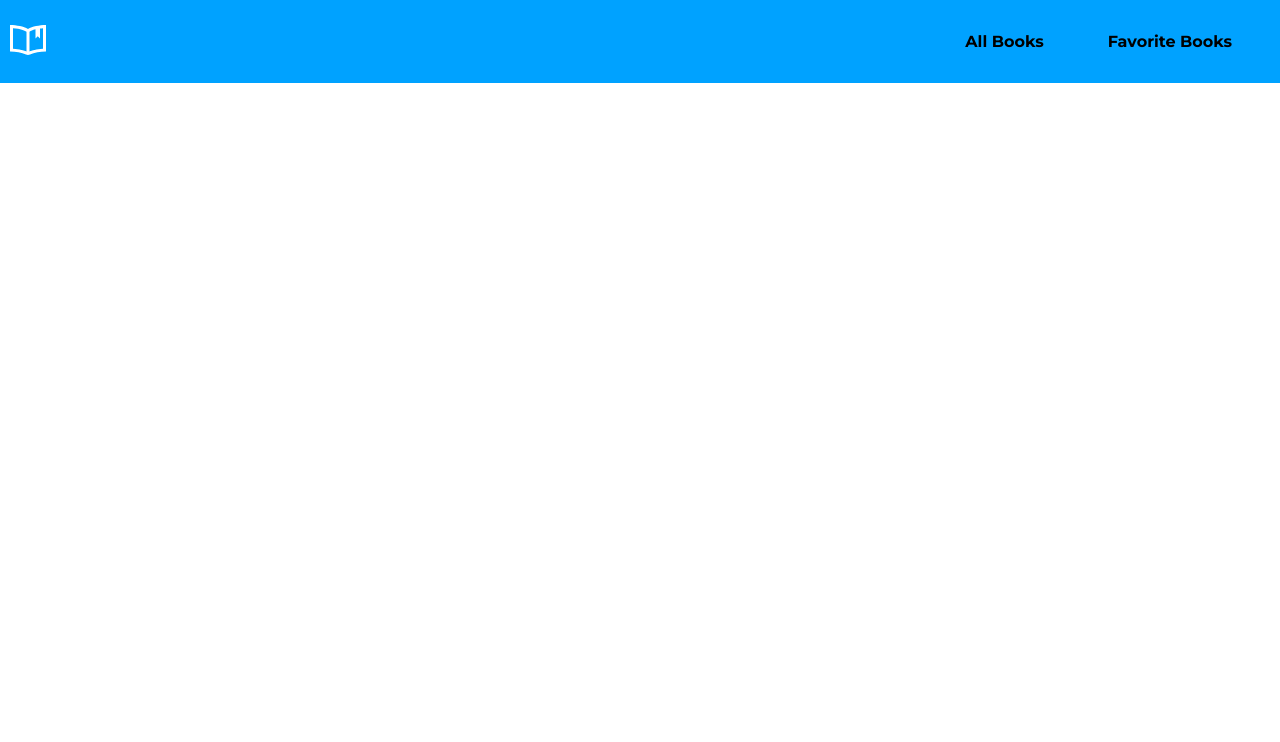
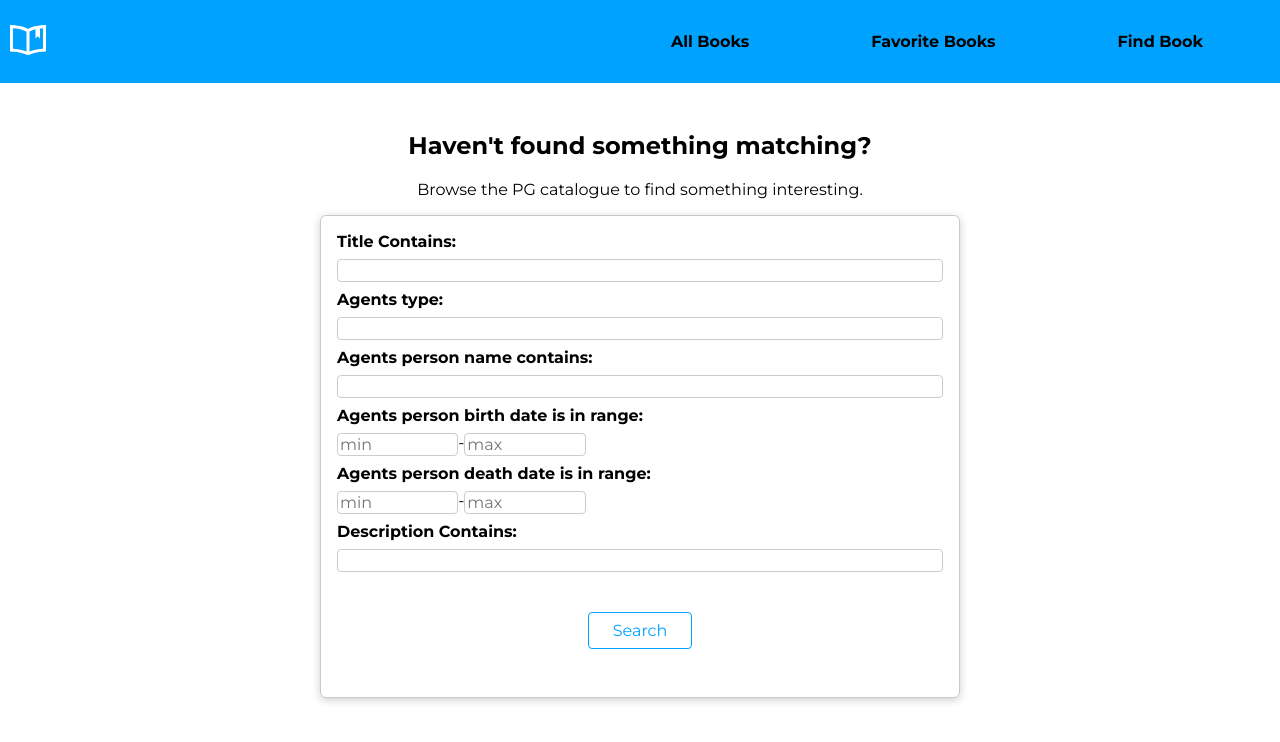
Before and after one commit to noszczykmichal/book4u, a React (Create React App) app: page /find-book in a window 1280 px wide. Shown: the top 742 px of the page. Built offline with nearby package versions, Linux system fonts and the light colour scheme.

Commit message:
fetching books from api on the basis of search criteria

```diff
--- a/src/App.js
+++ b/src/App.js
@@ -4,6 +4,7 @@ import { Routes, Route } from "react-router-dom";
 import Layout from "./components/Layout/Layout";
 import AllBooks from "./pages/AllBooks";
 import FavoriteBooks from "./pages/FavoriteBooks";
+import FindBook from "./pages/FindBook";
 
 function App() {
   return (
@@ -11,6 +12,7 @@ function App() {
       <Routes>
         <Route path="/" exact element={<AllBooks/>}/>
         <Route path="/favorite-books" element={<FavoriteBooks/>}/>
+        <Route path="/find-book" element={<FindBook/>}></Route>
       </Routes>
     </Layout>
   );
--- a/src/components/Navigation/NavigationItems/NavigationItem/NavigationItem.module.css
+++ b/src/components/Navigation/NavigationItems/NavigationItem/NavigationItem.module.css
@@ -2,17 +2,31 @@
   text-decoration: none;
   color: inherit;
   font-weight: 700;
+  padding: 0.5rem 1.5rem;
+  border: 1px solid transparent
 }
 
 .navigation-item a:hover,
 .navigation-item a:active {
-  text-decoration: none;
-  color: #fff;
-  border-bottom: 5px solid #fff;
+  border: 1px solid #000;
+  border-radius: 4px;
 }
 
-@media (min-width: 576px) {
+@media(min-width: 576px) {
   .navigation-item {
     padding: 0 2rem;
   }
+
+  .navigation-item a{
+    border: 5px solid transparent;
+  }
+
+  .navigation-item a:hover,
+  .navigation-item a:active {
+    border: 5px solid transparent;
+    border-bottom: 5px solid white;
+    border-radius: 0;
+  }
 }
+
+/* border-bottom: 5px solid #fff; */
--- a/src/components/Navigation/NavigationItems/NavigationItems.js
+++ b/src/components/Navigation/NavigationItems/NavigationItems.js
@@ -1,11 +1,16 @@
-import classes from './NavigationItems.module.css'
+import classes from "./NavigationItems.module.css";
 import NavigationItem from "./NavigationItem/NavigationItem";
 
 function NavigationItems(props) {
   return (
-    <ul className={classes['navigation-items']}>
-      <NavigationItem link="/" clicked={props.linkClicked}>All Books</NavigationItem>
-      <NavigationItem link="favorite-books" clicked={props.linkClicked}>Favorite Books</NavigationItem>
+    <ul className={classes["navigation-items"]}>
+      <NavigationItem link="/" clicked={props.linkClicked}>
+        All Books
+      </NavigationItem>
+      <NavigationItem link="favorite-books" clicked={props.linkClicked}>
+        Favorite Books
+      </NavigationItem>
+      <NavigationItem link="/find-book" clicked={props.linkClicked}>Find Book</NavigationItem>
     </ul>
   );
 }
--- a/src/components/Navigation/NavigationItems/NavigationItems.module.css
+++ b/src/components/Navigation/NavigationItems/NavigationItems.module.css
@@ -1,11 +1,12 @@
 .navigation-items{
     height: 20%;
+    width: 100%;
     list-style: none;
     display: flex;
     flex-wrap: wrap;
     flex-direction: column;
     justify-content: space-around;
-    padding-left: 1rem;
+    padding-left: 0.5rem;
 }
 
 @media(min-width: 576px){
--- a/src/components/books/BookListItem.js
+++ b/src/components/books/BookListItem.js
@@ -16,20 +16,29 @@ function BookListItem(props) {
     }
   };
 
+  const authorFinder = () => {
+    const bookAgents = [...props.bookInfo.agents];
+    const authorRegex = /Author/;
+    const filteredAgents = bookAgents.find((agent) =>
+      agent.type.match(authorRegex)
+    );
+    return filteredAgents ? filteredAgents.person : "Unknown Author";
+  };
+
   const resourceFinder = (typeRegEx, uriRegEx) => {
     const bookResources = [...props.bookInfo.resources];
     const filteredResource = bookResources.find((resource) => {
       return resource.type.match(typeRegEx) && resource.uri.match(uriRegEx);
     });
 
-    return filteredResource? filteredResource.uri : null;
+    return filteredResource ? filteredResource.uri : null;
   };
 
   return (
     <li className={classes["list__item"]}>
       <Card>
         <h3 className={classes["book__title"]}>{props.bookInfo.title} by</h3>
-        <h4>{props.bookInfo.agents[0]["person"]}</h4>
+        <h4>{authorFinder()}</h4>
         <p>Bookshelves: {props.bookInfo.bookshelves.join(", ")}</p>
         <ul aria-label="It's about:" className={classes["book__subjects"]}>
           {props.bookInfo.subjects.map((subject) => {
@@ -52,13 +61,12 @@ function BookListItem(props) {
           >
             Read this book
           </a>
-          <img
-            className={classes["book__cover"]}
-            src={resourceFinder("image", "medium")}
-            alt="book cover"
-          />
         </ul>
-
+        <img
+          className={classes["book__cover"]}
+          src={resourceFinder("image", "medium")}
+          alt="book cover"
+        />
         <button
           className={classes["book__button"]}
           onClick={toggleFavoriteStatus}
--- a/src/components/books/BookListItem.module.css
+++ b/src/components/books/BookListItem.module.css
@@ -24,6 +24,7 @@
 .book__cover{
     display: block;
     margin: 0 auto;
+    height: 100%;
 }
 
 .book__button {
--- /dev/null
+++ b/src/components/books/FindBookForm.js
@@ -0,0 +1,87 @@
+import { useRef } from "react";
+
+import classes from "./FindBookForm.module.css";
+
+function FindBookForm(props) {
+  const titleRef = useRef();
+  const agentsTypeRef = useRef();
+  const agentsNameRef = useRef();
+  const agentsBirthDateMinRef = useRef();
+  const agentsBirthDateMaxRef = useRef();
+  const agentsDeathDateMinRef = useRef();
+  const agentsDeathDateMaxRef = useRef();
+  const descriptionRef = useRef();
+
+
+  const formHandler = (event) => {
+    event.preventDefault();
+    let query = "";
+    const enteredTitle = titleRef.current.value;
+    const enteredAgentsType = agentsTypeRef.current.value;
+    const enteredAgentName = agentsNameRef.current.value;
+    const enteredAgentsBirthDateMin = agentsBirthDateMinRef.current.value;
+    const enteredAgentsBirthDateMax = agentsBirthDateMaxRef.current.value;
+    const enteredAgentsDeathDateMin = agentsDeathDateMinRef.current.value;
+    const enteredAgentsDeathDateMax = agentsDeathDateMaxRef.current.value;
+    const enteredDescription = descriptionRef.current.value;
+
+    if (enteredTitle) {
+      query += `title_contains=${enteredTitle}&`;
+    }
+    if (enteredAgentsType) {
+      query += `has_agent_type=${enteredAgentsType}&`;
+    }
+    if (enteredAgentName) {
+      query += `agent_name_contains=${enteredAgentName}&`;
+    }
+    if (enteredAgentsBirthDateMin) {
+      query += `agent_birth_date_range_min=${enteredAgentsBirthDateMin}&`;
+    }
+    if (enteredAgentsBirthDateMax) {
+      query += `agent_birth_date_range_max=${enteredAgentsBirthDateMax}&`;
+    }
+    if (enteredAgentsDeathDateMin) {
+      query += `agent_death_date_range_min=${enteredAgentsDeathDateMin}&`;
+    }
+    if (enteredAgentsDeathDateMax) {
+      query += `agent_death_date_range_max=${enteredAgentsDeathDateMax}&`;
+    }
+    if(enteredDescription){
+      query+=`description_contains=${enteredDescription}&`
+    }
+
+    props.onSearchHandler(query);
+  };
+
+  return (
+    <form className={classes["form"]} onSubmit={formHandler}>
+      <label htmlFor="title" className={classes["form__label"]}>Title Contains:</label>
+      <input type="text" id="title" className={classes["form__input"]}ref={titleRef}/>
+
+      <label htmlFor="agents_type" className={classes["form__label"]}>Agents type:</label>
+      <input type="text" id="agents_type" className={classes["form__input"]} ref={agentsTypeRef}></input>
+
+      <label htmlFor="agents_name" className={classes["form__label"]}>Agents person name contains:</label>
+      <input type="text" id="agents_name" className={classes["form__input"]} ref={agentsNameRef}/>
+
+      <label className={classes["form__label"]}>Agents person birth date is in range:</label>
+      <div className={classes['range-container']}>
+        <input type="text" className={[classes["form__input"], classes["range-container__input"]].join(" ")} placeholder="min" ref={agentsBirthDateMinRef}/><span>-</span>
+        <input type="text" className={[classes["form__input"], classes["range-container__input"]].join(" ")} placeholder="max" ref={agentsBirthDateMaxRef}/>
+      </div>
+
+      <label className={classes["form__label"]}>Agents person death date is in range:</label>
+      <div className={classes['range-container']}>
+        <input type="text" className={[classes["form__input"], classes["range-container__input"]].join(" ")} placeholder="min" ref={agentsDeathDateMinRef}/><span>-</span>
+        <input type="text" className={[classes["form__input"], classes["range-container__input"]].join(" ")} placeholder="max" ref={agentsDeathDateMaxRef}/>
+      </div>
+
+      <label htmlFor="description" className={classes["form__label"]}> Description Contains:</label>
+      <input type="text" id="description" className={classes["form__input"]} ref={descriptionRef}/>
+
+      <button className={classes["form__button"]}>Search</button>
+    </form>
+  );
+}
+
+export default FindBookForm;
--- /dev/null
+++ b/src/components/books/FindBookForm.module.css
@@ -0,0 +1,44 @@
+.form {
+  display: flex;
+  flex-direction: column;
+}
+
+.form__label {
+  align-self: flex-start;
+  font-weight: 700;
+}
+
+.form__input {
+  font: inherit;
+  border-radius: 4px;
+  border: 1px solid #ccc;
+}
+
+.form__label,
+.form__input {
+  margin-bottom: 0.5rem;
+}
+
+.range-container{
+  display: flex;
+}
+
+.range-container__input{
+  width: 20%;
+}
+
+.form__button {
+  background-color: transparent;
+  border: 1px solid rgb(0, 162, 255);
+  border-radius: 4px;
+  color: rgb(0, 162, 255);
+  cursor: pointer;
+  font: inherit;
+  padding: 0.5rem 1.5rem;
+  margin: 2rem auto;
+}
+
+.form__button:hover {
+  background-color: rgb(0, 162, 255);
+  color: #fff;
+}
--- a/src/pages/AllBooks.js
+++ b/src/pages/AllBooks.js
@@ -40,7 +40,7 @@ function AllBooks() {
         setPagesAvailable(data.count);
         setIsLoading(false);
         let currentlyLoaded = data.results;
-        // console.log(data.results);
+        console.log(data.results);
         setLoadedBooks(currentlyLoaded);
       });
   }, [currentPage]);
--- /dev/null
+++ b/src/pages/FindBook.js
@@ -0,0 +1,23 @@
+import Card from "../components/ui/Card";
+import FindBookForm from "../components/books/FindBookForm";
+
+function FindBook() {
+  const searchHandler = (query) => {
+    // console.log(query);
+    fetch(`https://gnikdroy.pythonanywhere.com/api/book/?${query}`)
+      .then((response) => response.json())
+      .then((data) => console.log(data));
+  };
+
+  return (
+    <section>
+      <h1>Haven't found something matching?</h1>
+      <p>Browse the PG catalogue to find something interesting.</p>
+      <Card>
+        <FindBookForm onSearchHandler={searchHandler} />
+      </Card>
+    </section>
+  );
+}
+
+export default FindBook;
```
